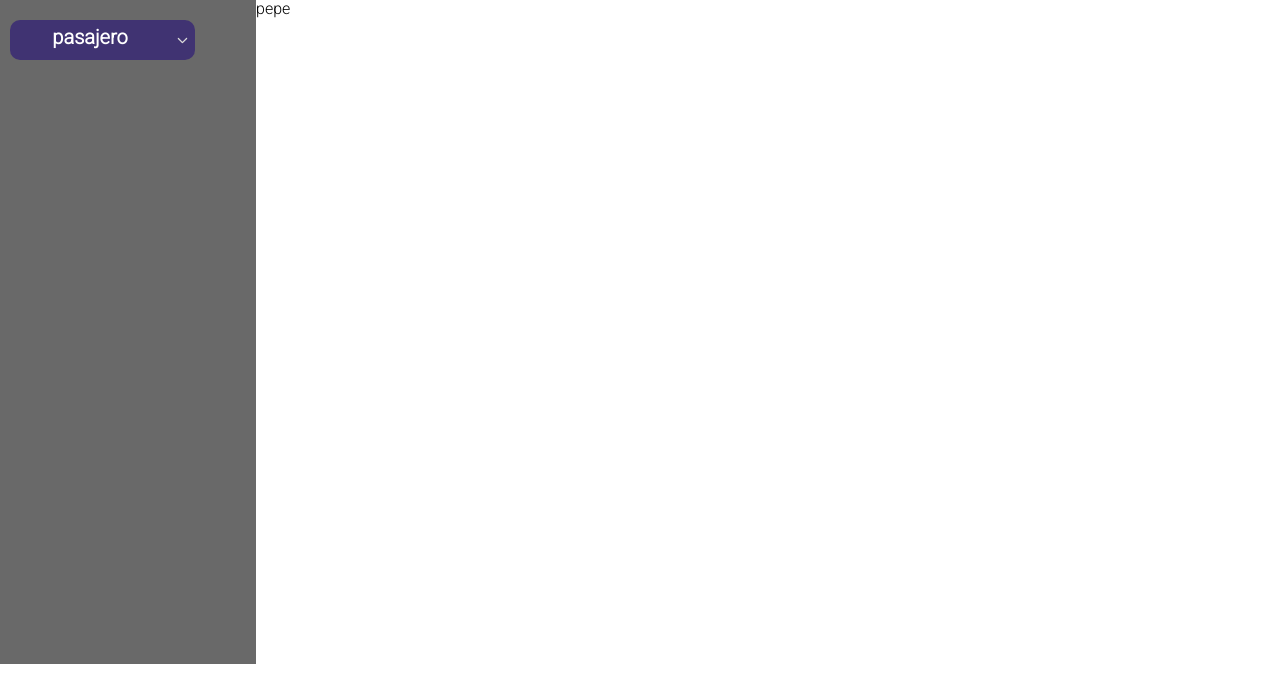
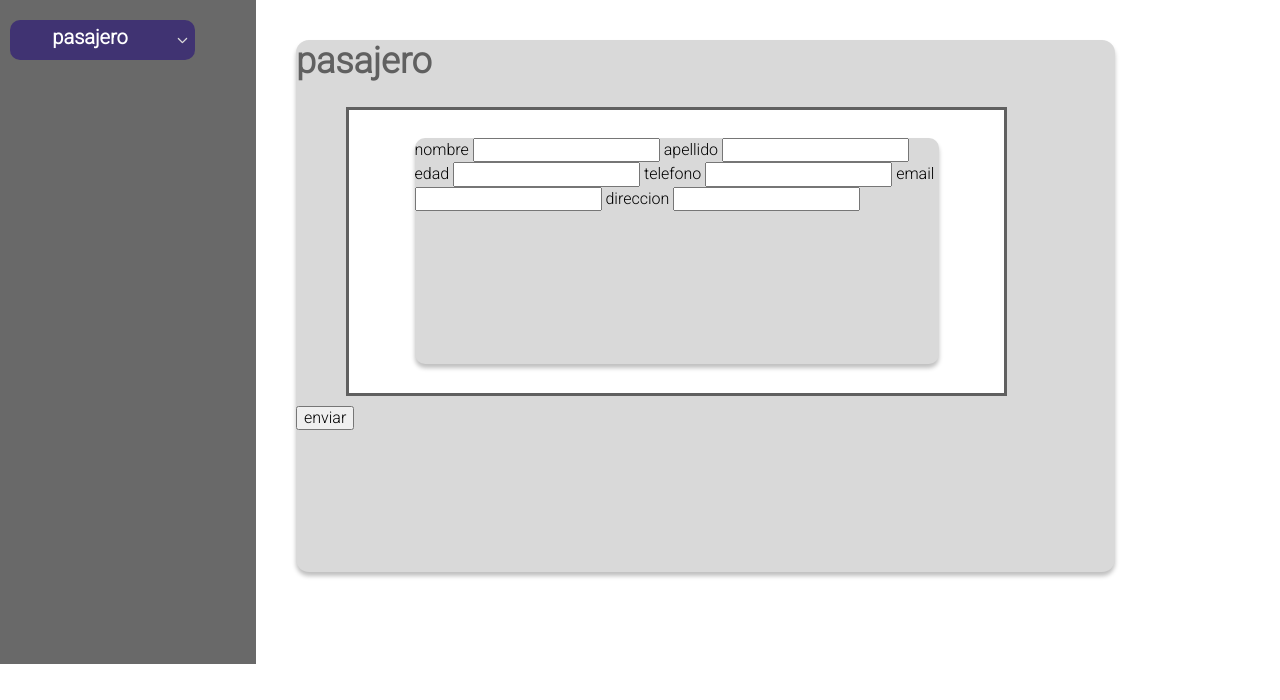
Before and after one commit to DanRyzer10/aeroline-sytem, a Flask app: page / in a window 1280 px wide. Shown: the part 100-800 px from the top of the page. Run offline with Flask 3, Linux system fonts and the light colour scheme.

Commit message:
Add routes and templates for passenger functionality

```diff
--- a/app.py
+++ b/app.py
@@ -9,6 +9,9 @@ def index():
 @app.route('/about')
 def about():
     return render_template('about.html')
+
+
+# Routes for the passenger
 
 @app.route('/passenger/create')
 def create_passengers():
@@ -26,5 +29,11 @@ def update_passengers():
 def delete_passengers():
     return render_template('views/passenger/delete.html')
 
+#-----------------------------------------------
+#post passenger
+@app.route('/passenger', methods=['POST'])
+def store_passenger():
+    return "ok"
+
 if __name__ == '__main__':
     app.run(debug=True)
--- /dev/null
+++ b/templates/components/form.html
@@ -0,0 +1,62 @@
+{%macro forml(title,input_names)%}
+<section class="frm">
+    <h1>{{title}}</h1>
+    <form action="{{url_for('store_passenger')}}" method="post">
+        <div class="container-form">
+            <div class="container-input">
+                {%for name in input_names%}
+                <label for="{{name}}">{{name}}</label>
+                <input type="text" name="{{name}}" id="{{name}}" required>
+                {%endfor%}
+
+            </div>
+        </div>
+        <!-- <input class="btn-submit" type="submit" value="submit"> -->
+        <button class="btn-submit" type="submit"> enviar</button>
+    </form>
+</section>
+
+<style>
+    .frm{
+        width: 80%;
+        height: 80%;
+        margin: 40px;
+        align-items: center;
+        background: #D9D9D9;
+        box-shadow: 0px 4px 4px rgba(0, 0, 0, 0.25);
+        border-radius: 13px;
+    }
+    .frm h1{
+        font-family: 'Roboto', sans-serif;
+        font-style: normal;
+        font-weight: bold;
+        font-size: 36px;
+        line-height: 42px;
+        text-align: left;
+        color: #606060;
+    }
+    .container-form{
+        width: 80%;
+        height: 283px;
+        /*alinear al centro los elementos de adentro*/
+        display: flex;
+        align-items: center;
+        justify-content: center;
+
+        margin: 20px 50px 10px 50px;
+        flex-shrink: 0;
+        border: 3px solid #606060;
+        background: #FFF;
+    }
+    .container-input{
+        width: 80%;
+        height: 80%;
+        border-radius: 10px;
+        background: #D9D9D9;
+        box-shadow: 0px 4px 4px 0px rgba(0, 0, 0, 0.25);
+
+    }
+
+</style>
+
+{%endmacro%}
--- a/templates/navbar.html
+++ b/templates/components/navbar.html
@@ -7,12 +7,8 @@
             <img class="img-acuador" style="width: 30px;" src=" {{url_for('static', filename='images/ecuador.svg') }}" alt="ecualogo">
             <p>USD-$</p>
         </div>
-        {%from "button.html" import btn%}
+        {%from "components/button.html" import btn%}
         {{btn('iniciar sesion', '#403372')}}
-
-
     </div>
-
-
 </nav>
 {%endmacro%}
--- a/templates/index.html
+++ b/templates/index.html
@@ -7,15 +7,19 @@
     <title>Document</title>
 </head>
 <body>
-    {%from "navbar.html" import navbar%}
+    {%from "components/navbar.html" import navbar%}
     {{navbar('Aerolinea')}}
     <main style="display: grid; grid-template-columns: 20% 80%; height: 83vh" >
         <section style="background-color: #696969;align-items:center">
-            {%from "drow.html" import drow%}
+            {%from "components/drow.html" import drow%}
             {%set pasajero={'crear':"create_passengers",'consultar':'read_passengers','modificar':'update_passengers','eliminar':'delete_passengers'}%}
             {{drow('pasajero', pasajero)}}
         </section>
-        <section style="background-color: #FFFFFF;"> pepe</section>
+        <section style="background-color: #FFFFFF; align-items:center">
+            {%from "components/form.html" import forml%}
+            {%set input_names=['nombre','apellido','edad','telefono','email','direccion']%}
+            {{forml('pasajero',input_names)}}
+        </section>
 
     </main>
 </body>
```
Also changed, not shown: templates/components/button.html (renamed from templates/button.html), templates/components/drow.html (renamed from templates/drow.html), templates/views/flight/create.html (added).
